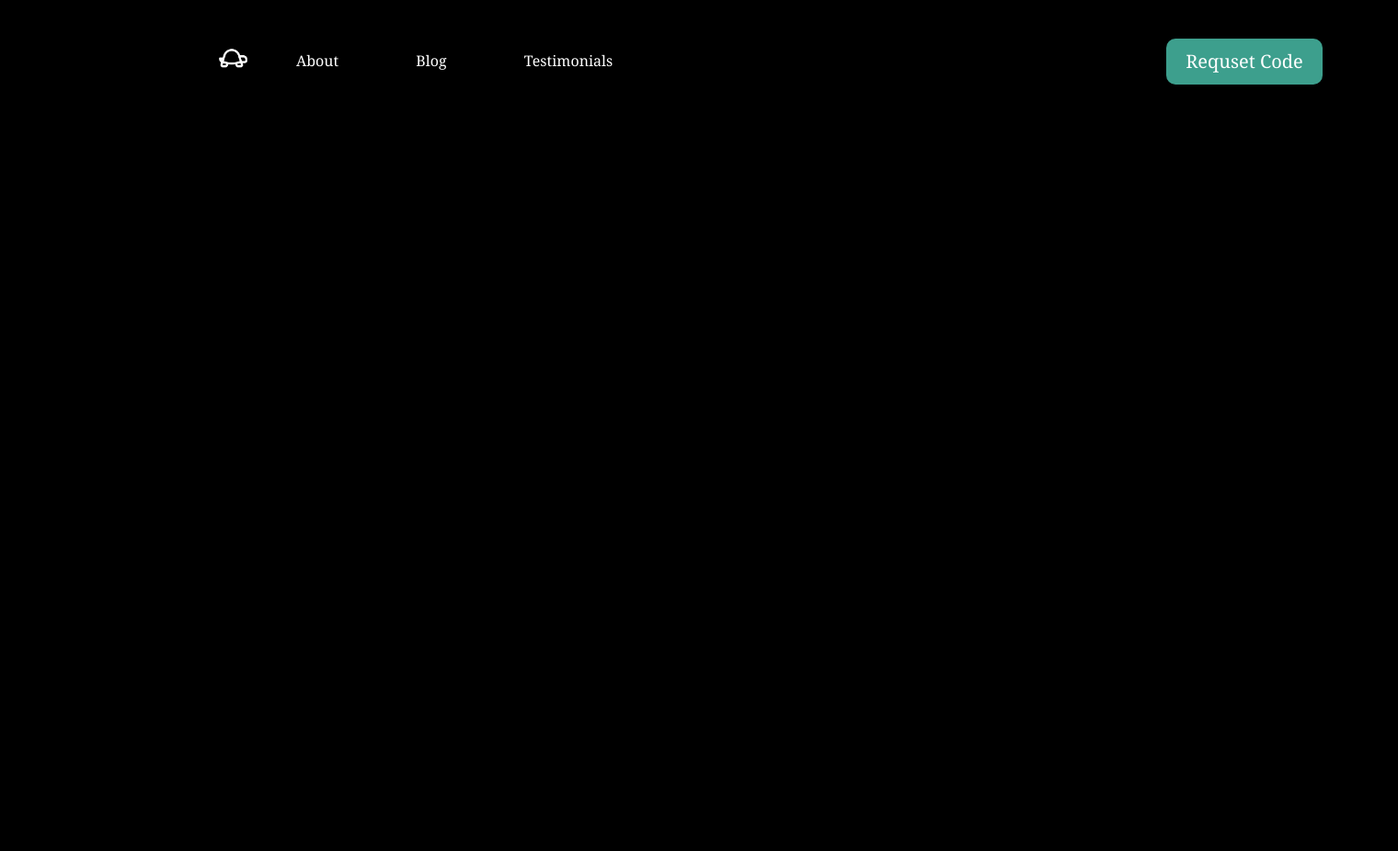
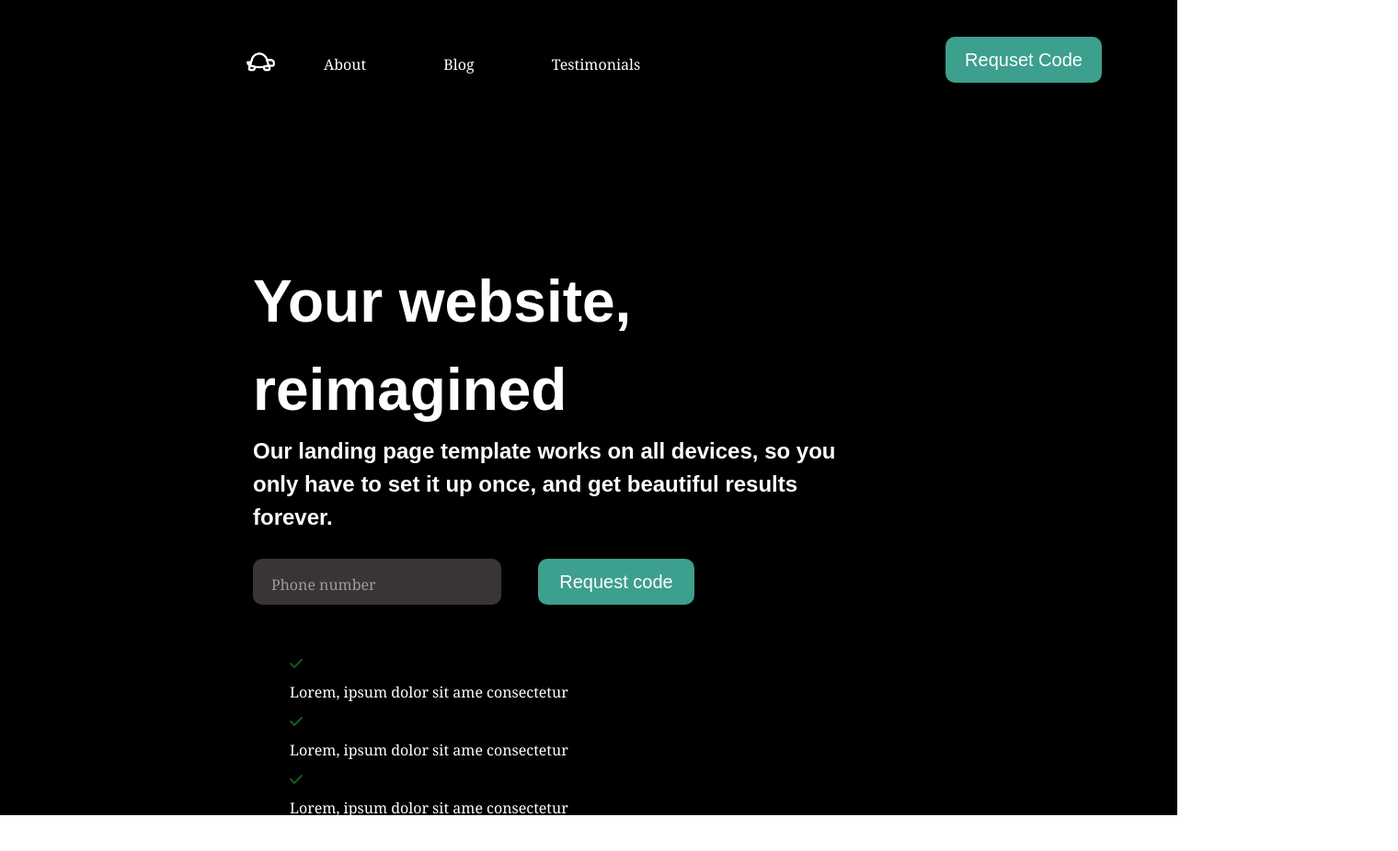
Before and after one commit to Nntienquang/project-doan, a plain HTML site: page trangchu.html in a window 1280 px wide. Shown: the whole page at 92% size, 1520 px wide, since content can reach past the window. After the commit the page ends 903 px from the top, so only its background shows below. Drawn offline with Linux system fonts and the light colour scheme.

Commit message:
bo sung main header

```diff
--- a/trangchu.css
+++ b/trangchu.css
@@ -7,15 +7,15 @@ html{
     line-height: 1.5;
     -webkit-text-size-adjust: 100%;
     font-family: Georgia, 'Times New Roman', Times, serif;
+    color:white;
 }
 :root{
     --tw-bg-opacity: 0.8;
 }
 .container{
     background:black;
-    width: 1520px;
-    height: 1200px;
-
+    width: 100%;
+    height: 100%;
 }
 .Main-Menu{
     overflow: hidden;
@@ -28,13 +28,13 @@ html{
 .logo {
         filter: brightness(0) invert(1);
         margin:30px;
-        margin-left:235px;
         margin-top:40px;
         display:flex;
+        /* margin-left:235px; */
+        padding-left:235px;
 }
 .logo a img:hover{
     opacity:70%;
-    padding:40px;
 }
 .logo ul{
     text-align:center;
@@ -60,14 +60,69 @@ html{
     height: 50px;
     text-align: center;
     color:white;
-    margin:30px;
+    margin:40px;
     text-decoration: none;
     line-height: 0.5;
     font-size:20px;
     margin-right:82px;
-    margin-top:42px;
+    font-family:Arial, Helvetica, sans-serif;
+    cursor: pointer;
 }
 .request-code:hover
 {
     background-color: #2aeeca;
 }
+.content-header
+{
+    padding-left: 275px;
+}
+h1.text{
+    color: white;
+    font-family: sans-serif;
+    font-size: 64px;
+    font-weight: bold;
+    width: 440px;
+    height: 150px;
+    margin-top: 150px;
+    text-align: left;
+}
+h2.our-landing{
+    width: 670px;
+    height: 55px;
+    font-size: 24px;
+    font-family: Arial, Helvetica, sans-serif;
+    text-align: left;
+    padding-bottom: 20px;
+}
+.phone-number{
+    width: 270px;
+    height: 50px;
+    background-color: #393535;
+    border-radius: 10px ;
+    text-align: left;
+}
+.button{
+    display:flex;
+    align-items:center;
+}
+.button .phone-number p{
+    margin-left:20px;
+    color:#9c9a9a
+}
+.fa-solid.fa-check{
+    color:rgb(21, 94, 21);
+}
+.check{
+    display:
+}
+.check ul li{
+    list-style: none;
+    display: list-item;
+    text-align: -webkit-match-parent;
+    unicode-bidi: isolate;
+    line-height:15px;
+}
+.check ul{
+    display:block;
+    unicode-bidi: isolate;
+}
--- a/trangchu.html
+++ b/trangchu.html
@@ -36,7 +36,45 @@
                     </div>
                 </div>
             </div>
-         </header>
-        </div>
+            <div class="clearfix"></div>
+            <div class="content-header">
+                <h1 class="text">
+                    Your website, reimagined
+                </h1>
+                <h2 class="our-landing">
+                    Our landing page template works on all devices, so you only have to set it up once, and get beautiful results forever.
+                </h2>
+                <div class="button">
+                    <div class="phone-number">
+                        <p>Phone number</p>
+                    </div>
+                    <div class="request-code">
+                        <p>Request code</p>
+                    </div>
+                </div>
+                <div class="check">
+                    <ul>
+                        <li>
+                            <i class="fa-solid fa-check"></i>
+                            <p>
+                                Lorem, ipsum dolor sit ame consectetur
+                            </p>
+                        </li>
+                        <li>
+                            <i class="fa-solid fa-check"></i>
+                            <p>
+                                Lorem, ipsum dolor sit ame consectetur
+                            </p>
+                        </li>
+                        <li>
+                            <i class="fa-solid fa-check"></i>
+                            <p>
+                                Lorem, ipsum dolor sit ame consectetur
+                            </p>
+                        </li>
+                    </ul>
+                </div>
+            </div>
+         </header></div>
 </body>
 </html>
```
